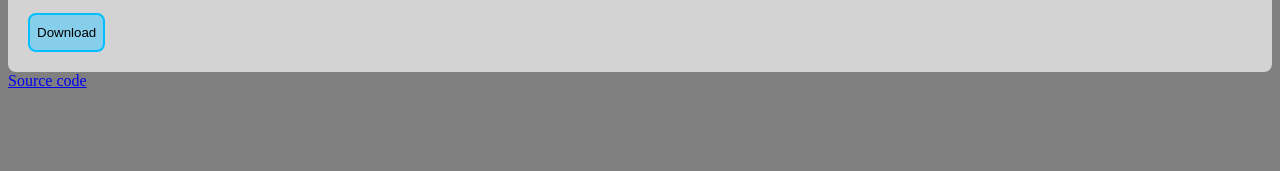
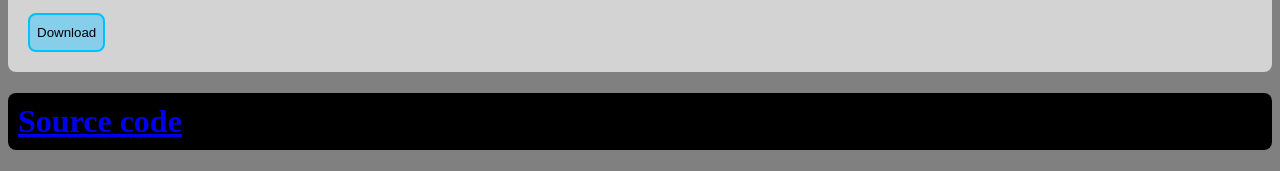
Before and after one commit to Matt-DESTROYER/TI-Nspire-Programs, a plain HTML site: page index.html in a window 1280 px wide. Shown: the part 707-878 px from the top of the page. Before the commit the page ends 805 px from the top, so only its background shows below. Drawn offline with Linux system fonts and the light colour scheme.

Commit message:
Update index.html

```diff
--- a/index.html
+++ b/index.html
@@ -78,9 +78,9 @@
 		<p>A recreationg of the classic arcade game, Snake, for TI-Nspire calculators.</p>
 		<a href="https://Matt-DESTROYER.github.io/TI-Nspire-Programs/Snake.zip"><button>Download</button></a>
 	</div>
-	<nav>
+	<h1>
 		<a href="https://github.com/Matt-DESTROYER/TI-Nspire-Programs">Source code</a>
-	</nav>
+	</h1>
 </body>
 
 </html>
```
